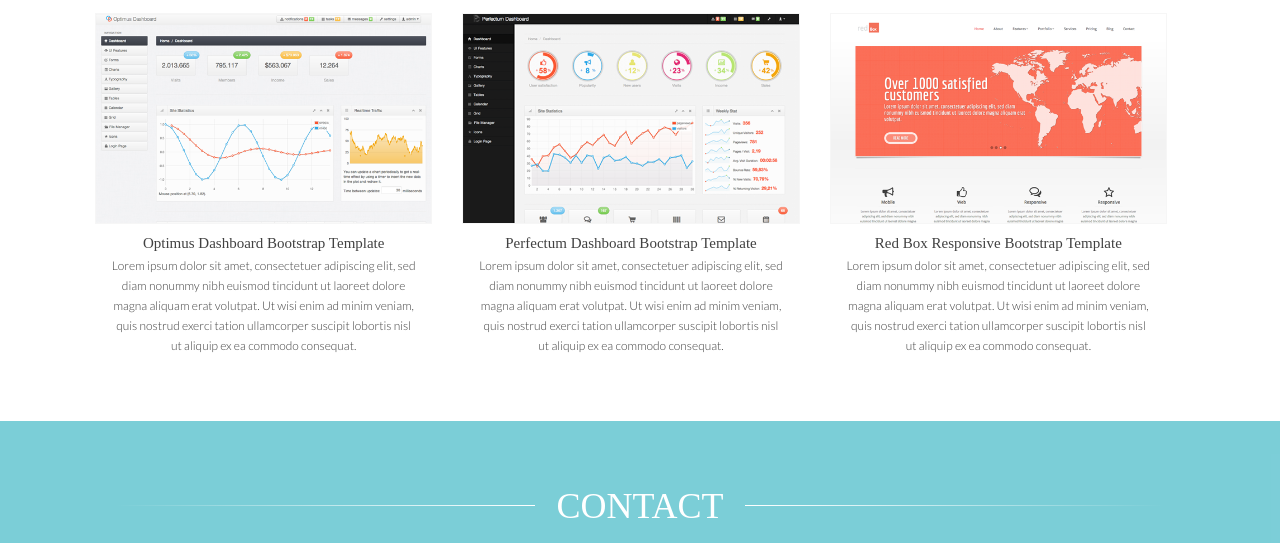
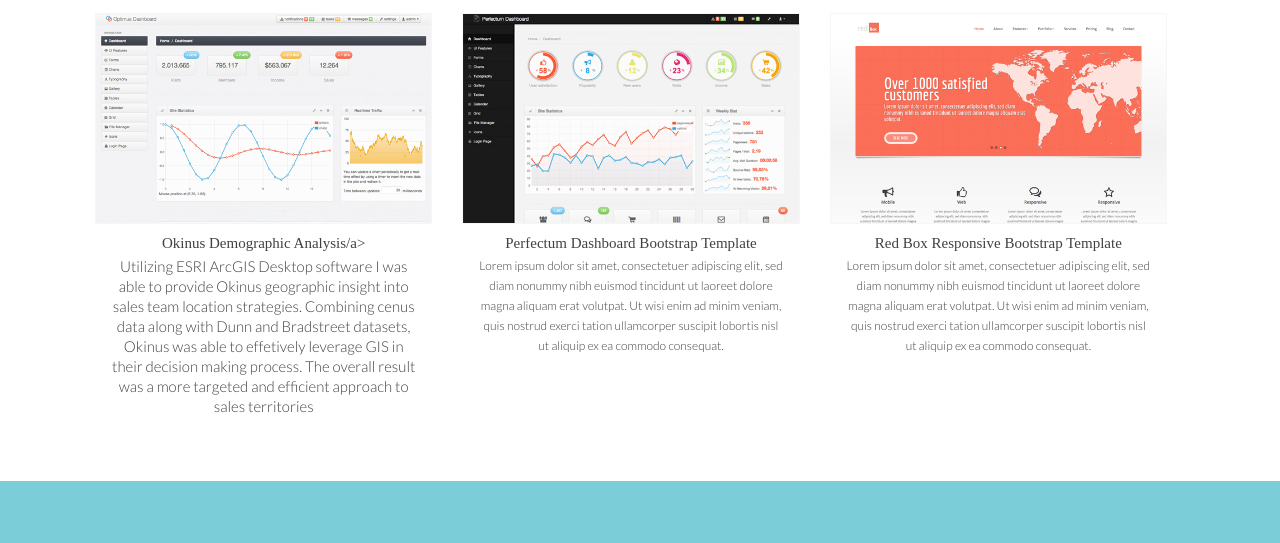
Before and after one commit to blackwatergeo/portfolio, a plain HTML site: page index.html in a window 1280 px wide. Shown: the part 3103-3646 px from the top of the page. Drawn offline with nearby package versions, Linux system fonts and the light colour scheme; a script that the page names is missing; a web font is replaced by a local one.

Commit message:
okinus narrative

```diff
--- a/index.html
+++ b/index.html
@@ -532,9 +532,9 @@
                                 <div class="image-overlay-link"></div>
                             </a>
                             <div class="item-description alt">
-                                <h5><a href="http://optimus.bootstrapmaster.com">Optimus Dashboard Bootstrap Template</a></h5>
+                                <h5><a href="http://optimus.bootstrapmaster.com">Okinus Demographic Analysis/a></h5>
                                 <p>
-                                    Lorem ipsum dolor sit amet, consectetuer adipiscing elit, sed diam nonummy nibh euismod tincidunt ut laoreet dolore magna aliquam erat volutpat. Ut wisi enim ad minim veniam, quis nostrud exerci tation ullamcorper suscipit lobortis nisl ut aliquip ex ea commodo consequat.
+                                    Utilizing ESRI ArcGIS Desktop software I was able to provide Okinus geographic insight into sales team location strategies.  Combining cenus data along with Dunn and Bradstreet datasets, Okinus was able to effetively leverage GIS in their decision making process.  The overall result was a more targeted and efficient approach to sales territories
                                 </p>
                             </div>
                         </div>
```
